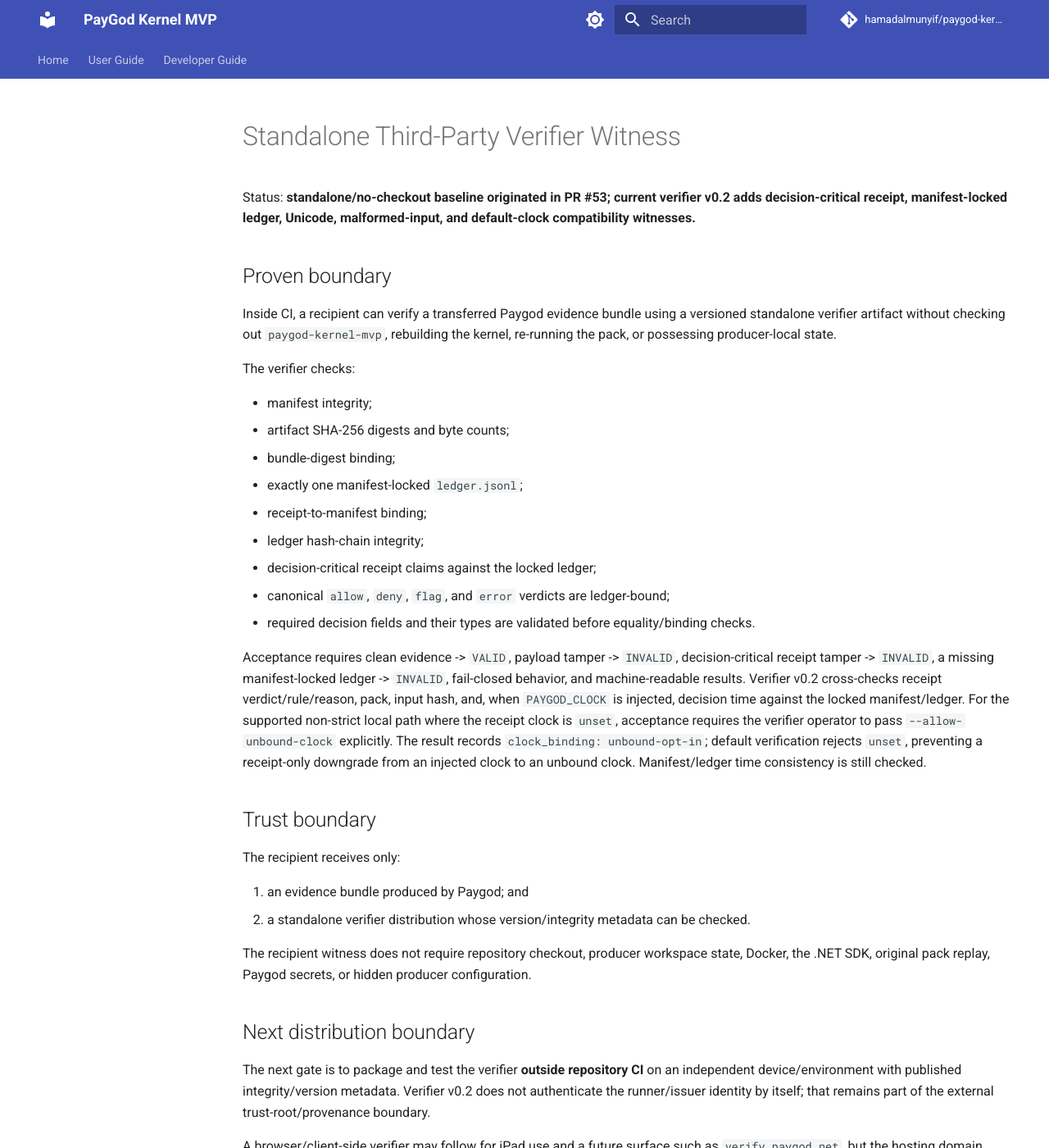
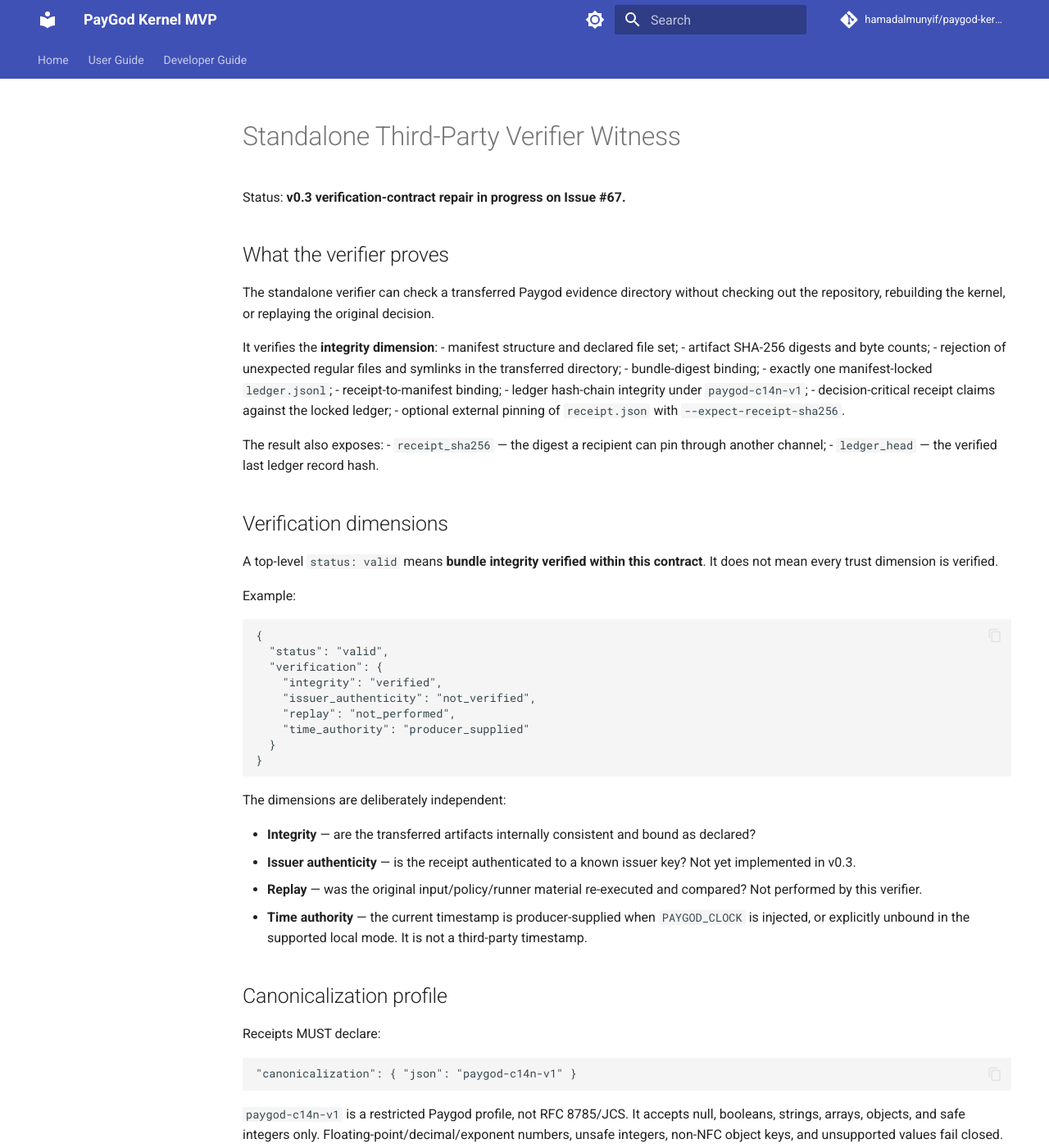
Before and after one commit to hamadalmunyif/paygod-kernel-mvp, an MkDocs documentation site: the page built from docs/STANDALONE_VERIFIER.md, in a window 1280 px wide and 1400 px high. Shown: the whole window at 82% size. Built offline with MkDocs 1.6.1 and Material for MkDocs 9.7.7, drawn with Linux system fonts in a browser that asks for light colours; comment, search, counter and statistics services are not loaded; some of the changed text lies outside the part shown.

Commit message:
docs: scope verifier result to explicit trust dimensions

````diff
--- a/docs/STANDALONE_VERIFIER.md
+++ b/docs/STANDALONE_VERIFIER.md
@@ -1,47 +1,105 @@
 # Standalone Third-Party Verifier Witness
 
-Status: **standalone/no-checkout baseline originated in PR #53; current verifier v0.2 adds decision-critical receipt, manifest-locked ledger, Unicode, malformed-input, and default-clock compatibility witnesses.**
+Status: **v0.3 verification-contract repair in progress on Issue #67.**
 
-## Proven boundary
+## What the verifier proves
 
-Inside CI, a recipient can verify a transferred Paygod evidence bundle using a versioned standalone verifier artifact without checking out `paygod-kernel-mvp`, rebuilding the kernel, re-running the pack, or possessing producer-local state.
+The standalone verifier can check a transferred Paygod evidence directory without checking out the repository, rebuilding the kernel, or replaying the original decision.
 
-The verifier checks:
-
-- manifest integrity;
+It verifies the **integrity dimension**:
+- manifest structure and declared file set;
 - artifact SHA-256 digests and byte counts;
+- rejection of unexpected regular files and symlinks in the transferred directory;
 - bundle-digest binding;
 - exactly one manifest-locked `ledger.jsonl`;
 - receipt-to-manifest binding;
-- ledger hash-chain integrity;
+- ledger hash-chain integrity under `paygod-c14n-v1`;
 - decision-critical receipt claims against the locked ledger;
-- canonical `allow`, `deny`, `flag`, and `error` verdicts are ledger-bound;
-- required decision fields and their types are validated before equality/binding checks.
+- optional external pinning of `receipt.json` with `--expect-receipt-sha256`.
 
-Acceptance requires clean evidence -> `VALID`, payload tamper -> `INVALID`, decision-critical receipt tamper -> `INVALID`, a missing manifest-locked ledger -> `INVALID`, fail-closed behavior, and machine-readable results. Verifier v0.2 cross-checks receipt verdict/rule/reason, pack, input hash, and, when `PAYGOD_CLOCK` is injected, decision time against the locked manifest/ledger. For the supported non-strict local path where the receipt clock is `unset`, acceptance requires the verifier operator to pass `--allow-unbound-clock` explicitly. The result records `clock_binding: unbound-opt-in`; default verification rejects `unset`, preventing a receipt-only downgrade from an injected clock to an unbound clock. Manifest/ledger time consistency is still checked.
+The result also exposes:
+- `receipt_sha256` — the digest a recipient can pin through another channel;
+- `ledger_head` — the verified last ledger record hash.
 
-## Trust boundary
+## Verification dimensions
 
-The recipient receives only:
+A top-level `status: valid` means **bundle integrity verified within this contract**. It does not mean every trust dimension is verified.
 
-1. an evidence bundle produced by Paygod; and
-2. a standalone verifier distribution whose version/integrity metadata can be checked.
+Example:
 
-The recipient witness does not require repository checkout, producer workspace state, Docker, the .NET SDK, original pack replay, Paygod secrets, or hidden producer configuration.
+```json
+{
+  "status": "valid",
+  "verification": {
+    "integrity": "verified",
+    "issuer_authenticity": "not_verified",
+    "replay": "not_performed",
+    "time_authority": "producer_supplied"
+  }
+}
+```
 
-## Next distribution boundary
+The dimensions are deliberately independent:
 
-The next gate is to package and test the verifier **outside repository CI** on an independent device/environment with published integrity/version metadata. Verifier v0.2 does not authenticate the runner/issuer identity by itself; that remains part of the external trust-root/provenance boundary.
+- **Integrity** — are the transferred artifacts internally consistent and bound as declared?
+- **Issuer authenticity** — is the receipt authenticated to a known issuer key? Not yet implemented in v0.3.
+- **Replay** — was the original input/policy/runner material re-executed and compared? Not performed by this verifier.
+- **Time authority** — the current timestamp is producer-supplied when `PAYGOD_CLOCK` is injected, or explicitly unbound in the supported local mode. It is not a third-party timestamp.
 
-A browser/client-side verifier may follow for iPad use and a future surface such as `verify.paygod.net`, but the hosting domain must not become the source of trust.
+## Canonicalization profile
+
+Receipts MUST declare:
+
+```json
+"canonicalization": { "json": "paygod-c14n-v1" }
+```
+
+`paygod-c14n-v1` is a restricted Paygod profile, not RFC 8785/JCS. It accepts null, booleans, strings, arrays, objects, and safe integers only. Floating-point/decimal/exponent numbers, unsafe integers, non-NFC object keys, and unsupported values fail closed. String values are preserved without silent Unicode normalization.
+
+See `spec/README.md` and `spec/test-vectors/canonical-json.json`.
+
+## External receipt commitment
+
+A relying party that receives the receipt digest through an independent channel can pin it:
+
+```bash
+python paygod-verify.py evidence \
+  --expect-receipt-sha256 <64-lowercase-hex> \
+  --result verification-result.json
+```
+
+A mismatch fails closed.
+
+This authenticates neither the issuer nor the external facts by itself; it only binds verification to the externally supplied digest.
+
+## Clock handling
+
+When the producer injects `PAYGOD_CLOCK`, the verifier checks its consistency with manifest/ledger time and reports:
+
+```text
+time_authority: producer_supplied
+```
+
+For the supported non-strict local path where the receipt clock is `unset`, acceptance requires `--allow-unbound-clock` and reports:
+
+```text
+time_authority: unbound
+```
+
+No current path claims trusted third-party time.
 
 ## Non-claims
 
-PR #53 establishes a CI-level standalone/no-checkout verification witness. It does **not** yet establish:
+The current verifier does **not** prove:
+- truth or provenance of an external real-world fact;
+- issuer identity or possession of an institutional signing key;
+- trusted third-party time;
+- replay of the policy decision;
+- institutional adoption or willingness to pay;
+- a live financial or operational release integration.
 
-- a published/signed external verifier trust root;
-- a truly external device/party witness;
-- truth or provenance of external evidence;
-- institutional adoption or a live financial release workflow.
+**Integrity is not authenticity. Authenticity is not external truth.**
 
-Do not describe this boundary as full external P4 until the external distribution witness passes.
+## Next gate
+
+After v0.5.1 closes, the next engineering activity is an **Internal Rehearsal** designed to attack these boundaries before any external pilot. Issuer signing and real provenance remain separately versioned follow-ups.
````
